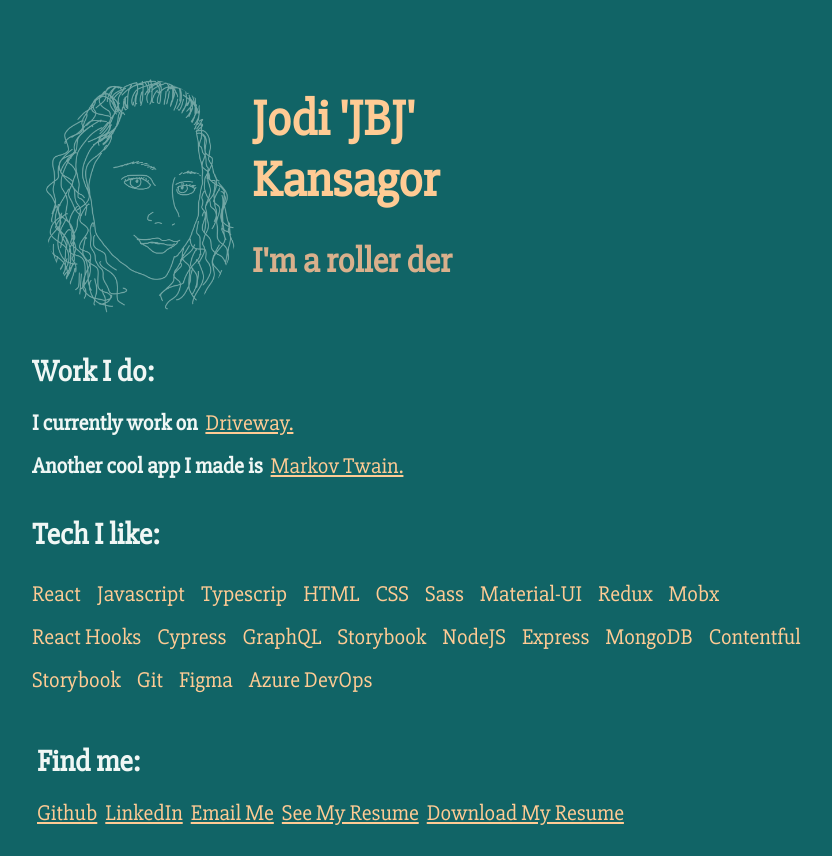
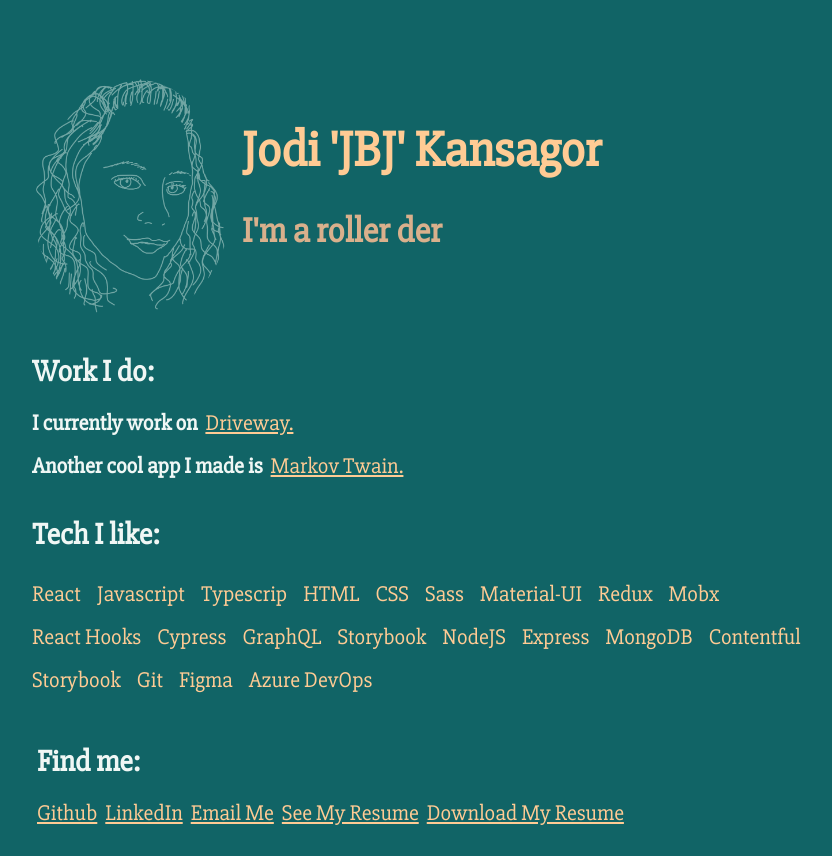
Before and after one commit to jodinkansagor/portfolio-react, a React app: page / in a window 1280 px wide. Shown: the whole page, without its empty margins (208-1040 px from the left). Built offline with nearby package versions, Linux system fonts and the light colour scheme.

Commit message:
a few more styling changes

```diff
--- a/src/components/NewHome.css
+++ b/src/components/NewHome.css
@@ -36,11 +36,12 @@
 
   .illustration {
     margin-right: 10px;
-    margin-left: 10px;
+    margin-left: 0px;
   }
 
   .name {
     font-size: 50px;
+    width: 100%
   }
 
   .whoAmI {
```
